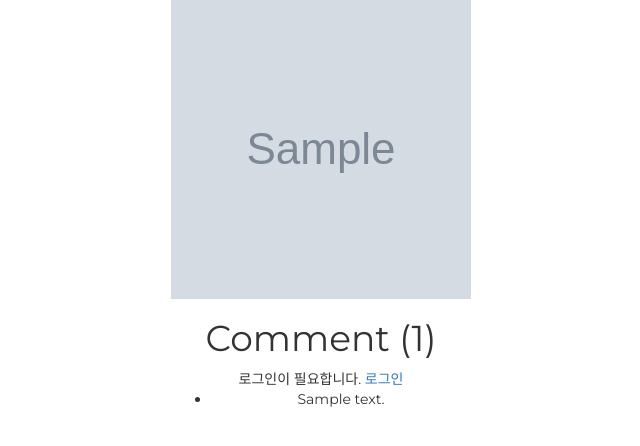
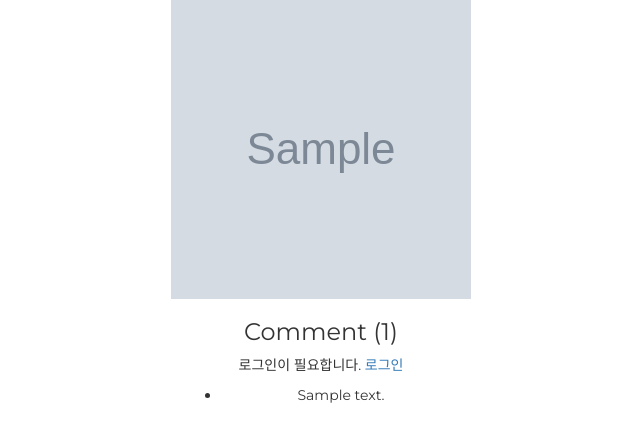
Before and after one commit to manducku/blogram, a Django app: a page that uses blogram/posts/templates/posts/detail.html in a window 1280 px wide. Shown: the part 56-502 px from the top of the page, without its empty margins (319-959 px from the left). Run offline with Django 3.2, Linux system fonts and the light colour scheme; tables that the repository leaves empty hold one stand-in row (values such as "Sample post"); grey boxes marked "Sample" are stand-in pictures; some libraries are stand-ins or nearby versions.

Commit message:
add div margin and Comment size change

```diff
--- a/blogram/posts/templates/posts/detail.html
+++ b/blogram/posts/templates/posts/detail.html
@@ -10,7 +10,7 @@
   <img src="{{post.image.url }}" alt="" width="300" height="300" />
 
     <div>
-    <h1>Comment ({{post.comment_set.count}})</h1>
+    <h3>Comment ({{post.comment_set.count}})</h3>
     </div>
 
     {% if request.user.is_authenticated %}
@@ -27,7 +27,7 @@
         <a href = {% url 'login' %}>로그인 </a>
         </div>
     {% endif %}
-    <div>
+    <div style="margin: 10px;">
     <ul>
         {% for comment in post.comment_set.all %}
             <li>{{comment.content}}</li>
```
